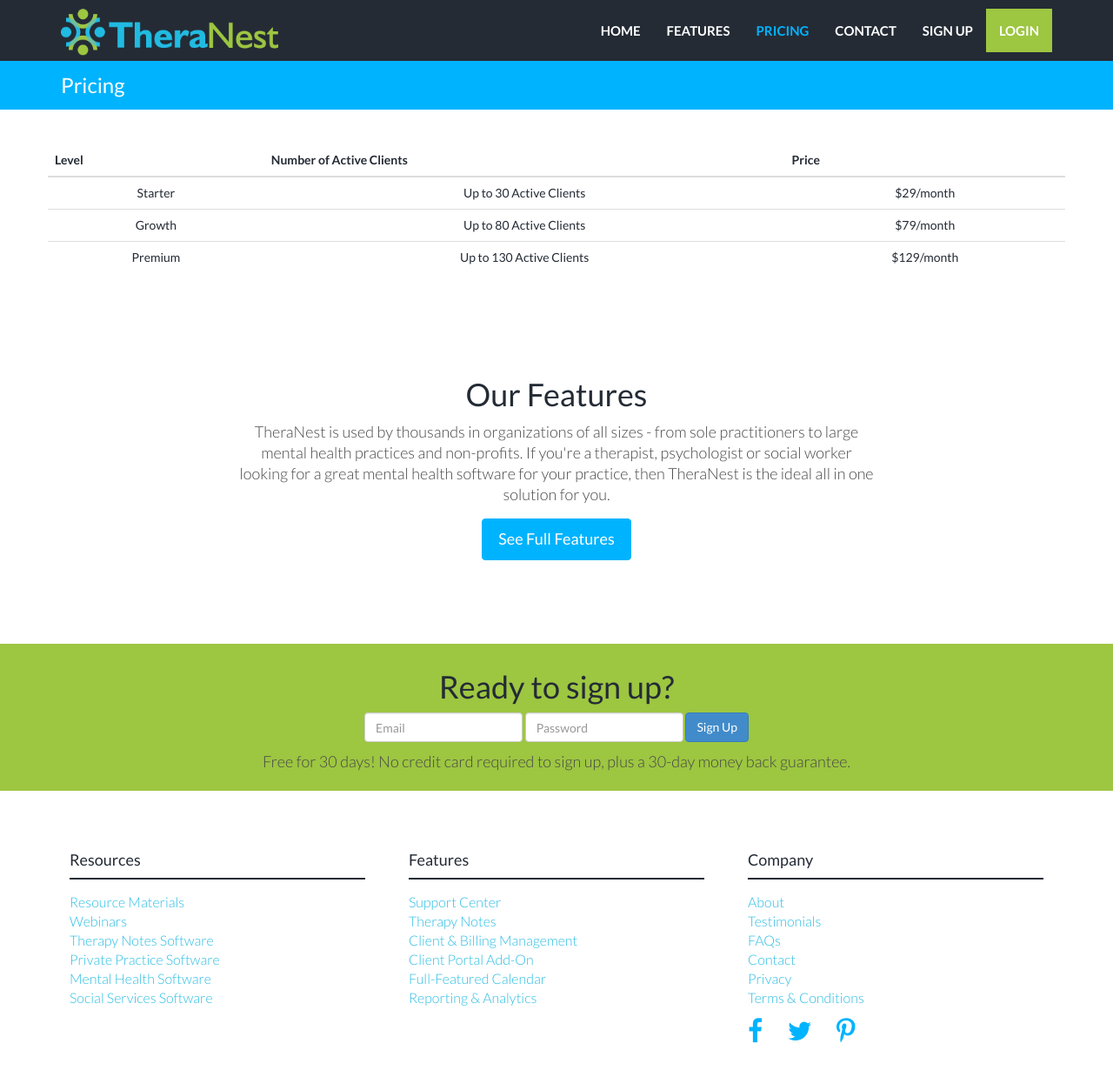
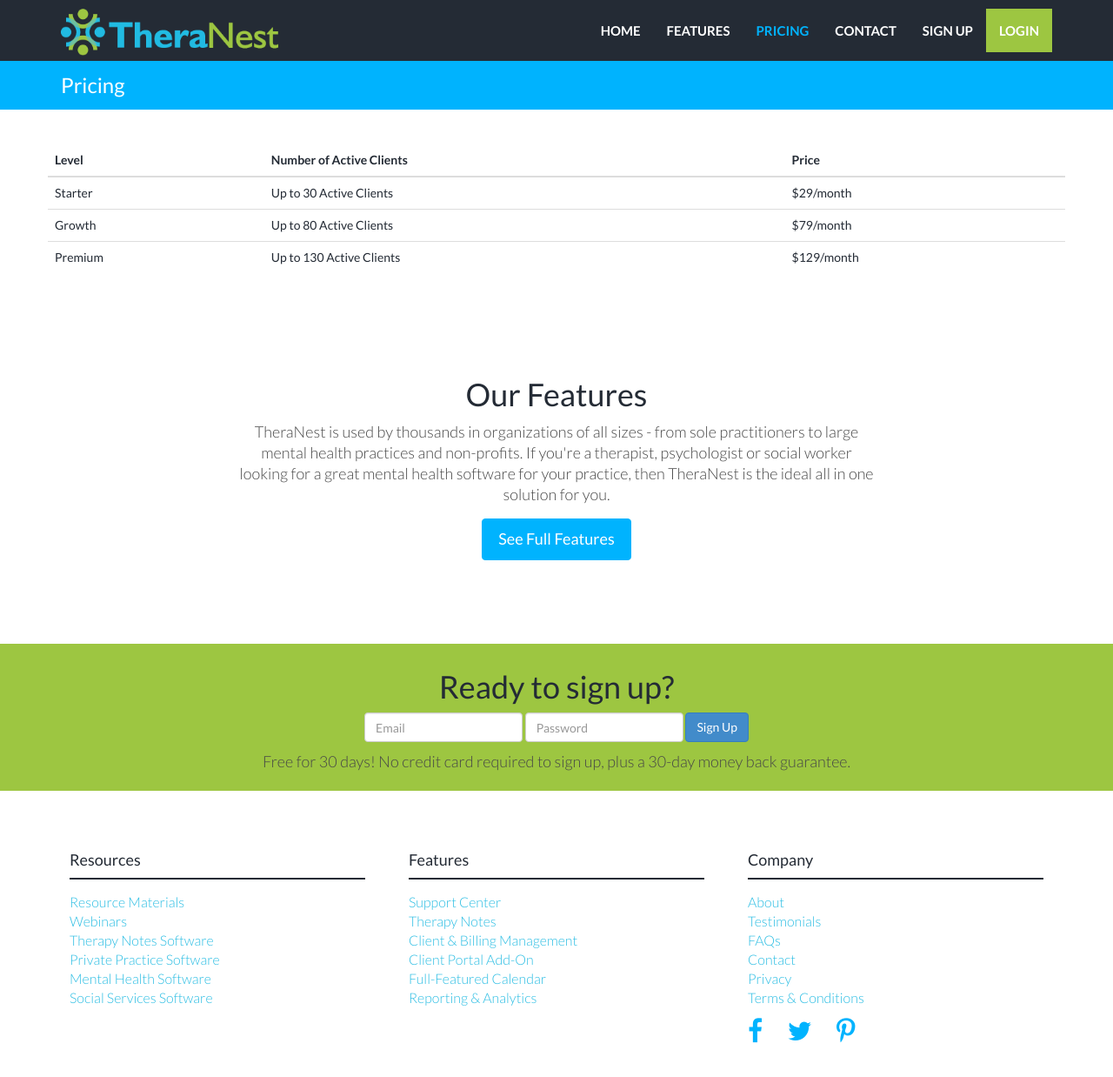
Before and after one commit to kaylacille/theranest-update, a Jekyll site: the page built from pricing.html, in a window 1280 px wide and 1273 px high. Shown: the top 1238 px of the window at 87% size. Built offline with Jekyll 4.4.1, drawn with Linux system fonts in a browser that asks for light colours; nearby versions of some CDN libraries.

Commit message:
Add pricing page

```diff
--- a/pricing.html
+++ b/pricing.html
@@ -3,7 +3,7 @@
 title: Pricing
 permalink: /pricing/
 ---
-<div class="container mtb centered">
+<div class="container mtb">
     <div class="row">
       <table class="table table-hover">
           <thead>
```
